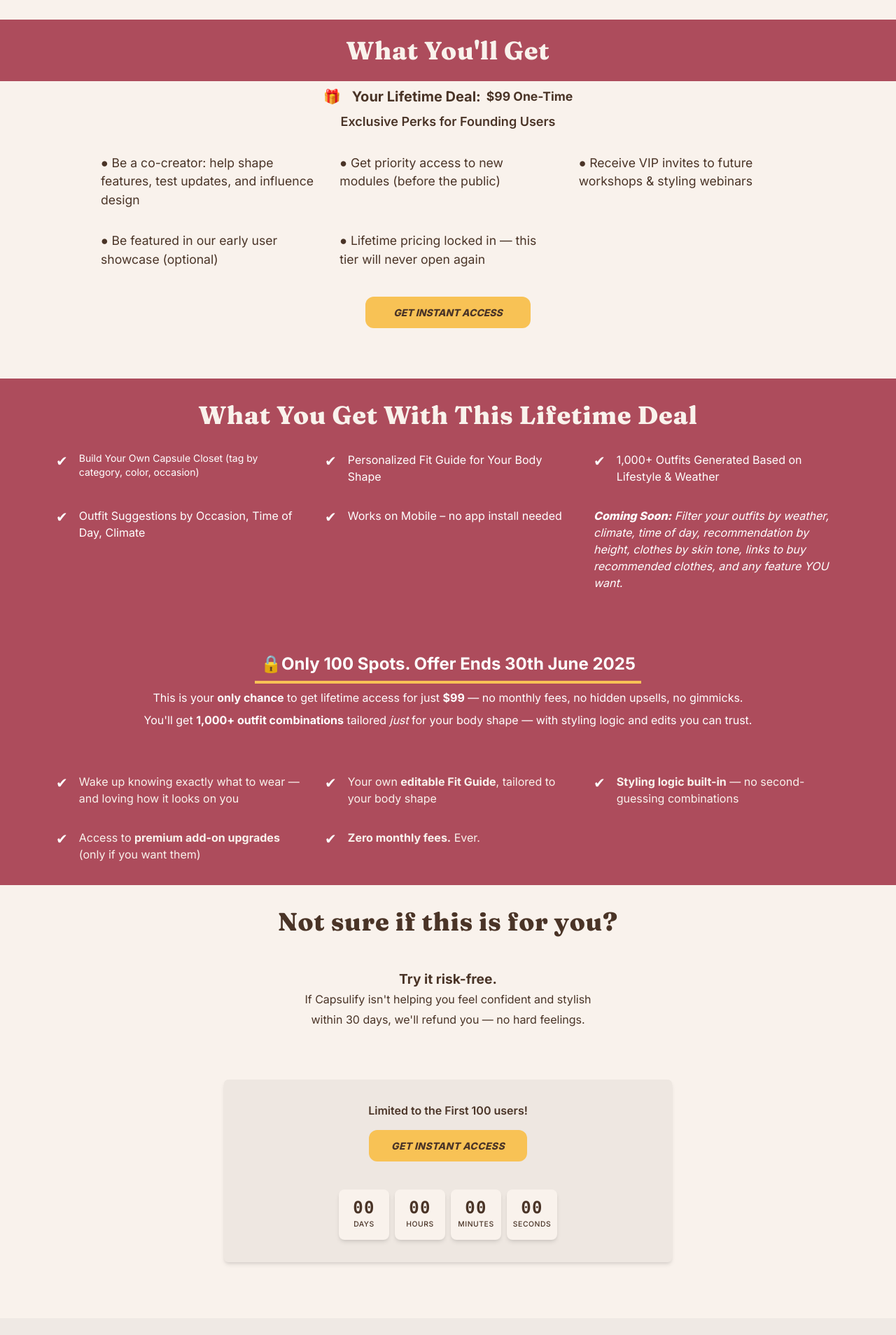
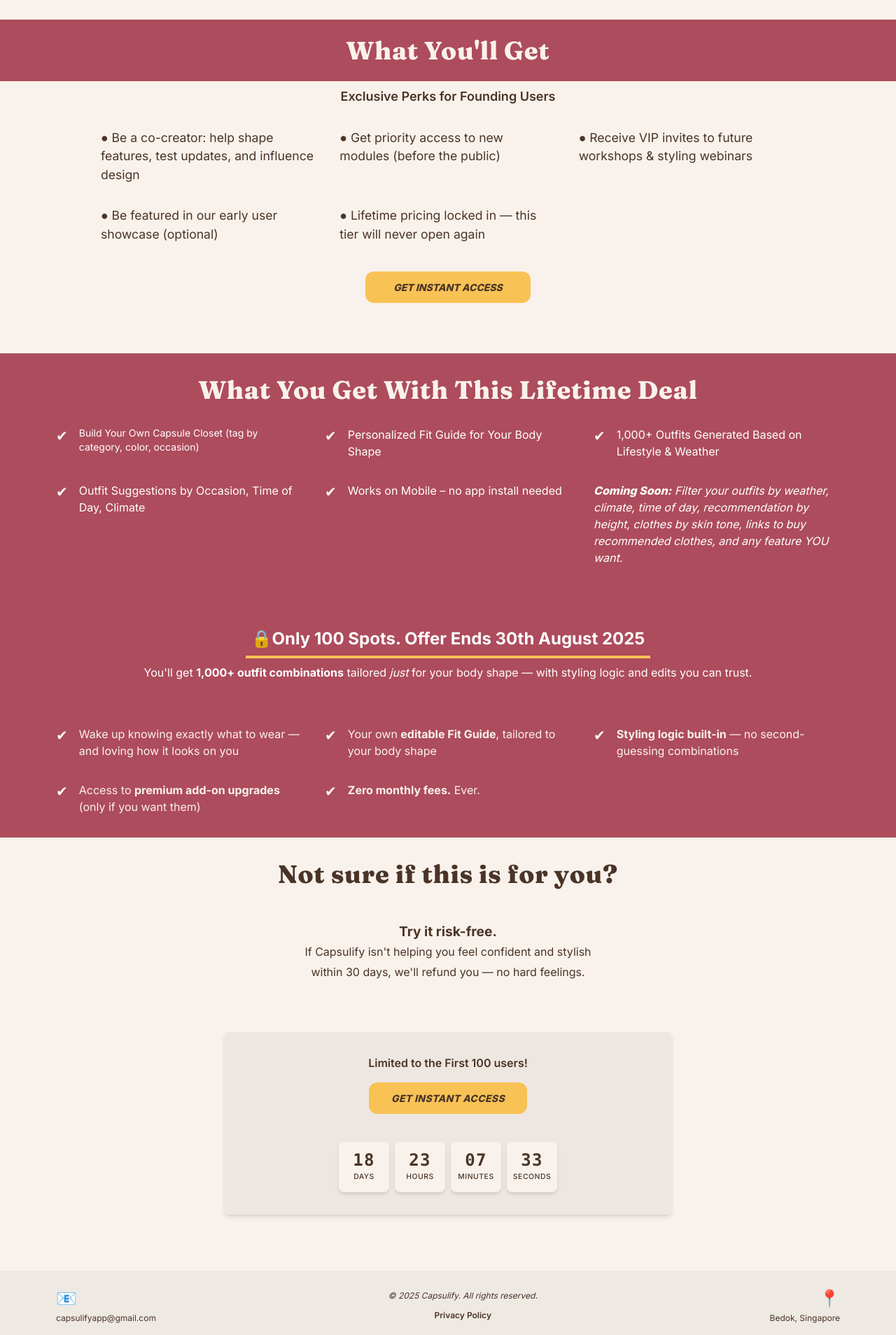
Before and after one commit to capsulify/capsulify-landing-page, a Next.js app: page / in a window 1280 px wide. Shown: the part 6600-8508 px from the top of the page at 70% size. Built offline with nearby package versions, Linux system fonts and the light colour scheme.

Commit message:
updated deal end date

```diff
--- a/app/page.tsx
+++ b/app/page.tsx
@@ -121,7 +121,7 @@
 		// Target: June 30, 2025, 11:59:00 PM SGT (UTC+8)
 		function getSGTTargetDate() {
 			// 11:59 PM SGT on June 30, 2025 is 15:59 UTC on June 30, 2025
-			const utcDate = new Date(Date.UTC(2025, 5, 30, 15, 59, 0))
+			const utcDate = new Date(Date.UTC(2025, 7, 30, 15, 59, 0))
 			return utcDate
 		}
 
@@ -1456,15 +1456,6 @@
 						<h2 className='w-full text-center text-[1.8rem] md:text-4xl font-extrabold font-fraunces mb-2 bg-[#ad4c5c] text-primary py-6'>
 							What You'll Get
 						</h2>
-						<h3 className='text-center font-bold text-lg md:text-xl mb-2 font-inter flex items-center justify-center gap-2'>
-							<span aria-hidden='true' className='mr-2 text-xl'>
-								🎁
-							</span>{' '}
-							Your Lifetime Deal:{' '}
-							<span className=' text-[1.1rem] font-bold'>
-								$99 One-Time
-							</span>
-						</h3>
 						<p className='text-center font-semibold text-sm md:text-lg mb-8 font-inter'>
 							Exclusive Perks for Founding Users
 						</p>
@@ -1591,15 +1582,15 @@
 						</div>
 						<div className='w-full flex flex-col items-center my-12 px-4'>
 							<h3 className='text-center font-bold text-xl md:text-2xl mb-2 font-inter flex items-center justify-center gap-2 border-b-4 py-2 px-2 border-[#f8c255]'>
-								🔒Only 100 Spots. Offer Ends 30th June 2025
+								🔒Only 100 Spots. Offer Ends 30th August 2025
 							</h3>
-							<p className='text-center text-[1rem] mb-2'>
+							{/* 							<p className='text-center text-[1rem] mb-2'>
 								This is your{' '}
 								<span className='font-bold'>only chance</span>{' '}
 								to get lifetime access for just{' '}
 								<span className='font-bold'>$99</span> — no
 								monthly fees, no hidden upsells, no gimmicks.
-							</p>
+							</p> */}
 							<p className='text-center text-[1rem]'>
 								You'll get{' '}
 								<span className='font-bold'>
```
